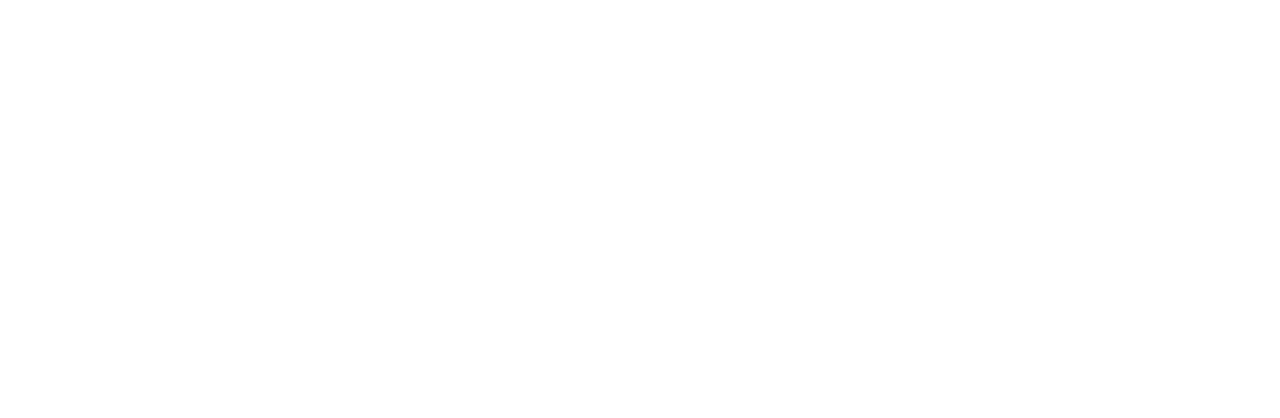
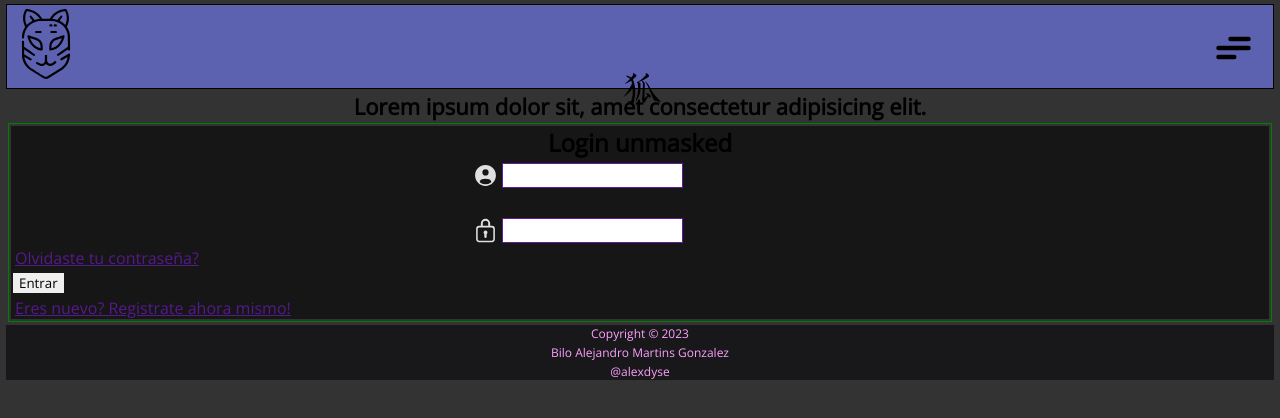
Before and after one commit to 803Dyse/TrabajoDIW, a plain HTML site: page login.html in a window 1280 px wide. Drawn offline with nearby package versions, Linux system fonts and the light colour scheme.

Commit message:
criei o formulario do login

```diff
--- a/css/global.css
+++ b/css/global.css
@@ -115,7 +115,7 @@ body {
   position: relative;
   color: #ffa0ff;
   font-size: 12px;  background: url("../img/fondoFooter.png");
-
+margin-top: 3px;
 
 }
 
@@ -125,5 +125,6 @@ body {
 #txtFooter1,
 #txtFooter2,
 #txtFooter3 {
-  margin: -3px;
+  /*margin: -3px;
+  Esta propriedad esta mal, hace lo que quiero, que es juntar los 3 p que tengo en footer pero, me come un poco del contenedor de arriba, por lo cual no la borro pero queda avisado para buscar una solucion y alternativa a esto.*/
 }
--- a/css/index.css
+++ b/css/index.css
@@ -145,7 +145,6 @@
             "contenedor2p1 imgContenedor2"
             "contenedor2p2 imgContenedor2";
             grid-template-rows: 1fr 1fr;
-  border: solid black 1px;
 }
 #contenedor2p1{
   display: grid;
@@ -162,7 +161,6 @@
 #imgContenedor2 {
   display: grid;
   grid-area: imgContenedor2;
-  border: solid red 1px;
 }
 
 #tituloParte2Index{
--- /dev/null
+++ b/css/login.css
@@ -0,0 +1,27 @@
+#titulo1 {
+    text-align: center;
+    font-size: 22px;
+}
+
+#contenedorLogin {
+    border: solid green 1px;
+}
+
+#contenedorLogin>form{
+    background-color: #161616;
+}
+
+.inputTxt{
+    border: solid #621e9a 1px;
+}
+
+.img{
+    display: flex;
+    justify-content: center;
+    margin-right: 10%;
+}
+
+form>h2 {
+    display: flex;
+    justify-content: center;
+}
--- a/login.html
+++ b/login.html
@@ -0,0 +1,59 @@
+<!DOCTYPE html>
+<html lang="es">
+
+<head>
+    <meta charset="UTF-8">
+    <meta name="viewport" content="width=device-width, initial-scale=1.0">
+    <title>Unmasked Portfolio Maker</title>
+    <link rel="shortcut icon" href="Unmasked_Favicon.svg" type="image/x-icon">
+    <link rel="stylesheet" href="css/global.css">
+    <link rel="stylesheet" href="css/login.css">
+</head>
+
+<body>
+    <header id="header">
+        <nav>
+            <img src="img/Unmasked_Full.svg" alt="Logo de la web" width="70px" id="logoID">
+            <img src="img/KitsuneHeader.svg" alt="" width="40px" id="KitsuneHeaderID">
+            <div id="menuHamburguer">
+                <label class="hamburger">
+                    <input type="checkbox">
+                    <svg viewBox="0 0 32 32">
+                        <path class="line line-top-bottom"
+                            d="M27 10 13 10C10.8 10 9 8.2 9 6 9 3.5 10.8 2 13 2 15.2 2 17 3.8 17 6L17 26C17 28.2 18.8 30 21 30 23.2 30 25 28.2 25 26 25 23.8 23.2 22 21 22L7 22">
+                        </path>
+                        <path class="line" d="M7 16 27 16"></path>
+                    </svg>
+                </label>
+            </div>
+        </nav>
+    </header>
+    <main class="container">
+        <h1 id="titulo1">Lorem ipsum dolor sit, amet consectetur adipisicing elit.</h1>
+        <div id="contenedorLogin">
+            <form action="">
+
+                <h2>Login unmasked</h2>
+                <div class="img">
+                    <img src="img/login/icon_Username.svg" alt="" width="25px">
+                    <input class="inputTxt" type="text">
+                </div>
+                <br>
+                <div class="img">
+                    <img src="img/login/icon_Password.svg" alt="" width="25px">
+                    <input class="inputTxt" type="text">
+                </div>
+                <p><a href="" id="msjOlvidasteContrasena">Olvidaste tu contraseña?</a></p>
+                <button id="btnFormulario">Entrar</button>
+                <p><a href="" id="msjRegistrar">Eres nuevo? Registrate ahora mismo!</a></p>
+            </form>
+        </div>
+    </main>
+    <footer id="footer">
+        <p id="txtFooter1">Copyright © 2023 </p>
+        <p id="txtFooter2">Bilo Alejandro Martins Gonzalez</p>
+        <p id="txtFooter3">@alexdyse</p>
+    </footer>
+</body>
+
+</html>
```
Also changed, not shown: img/login/icon_Password.svg (added), img/login/icon_Username.svg (added).
